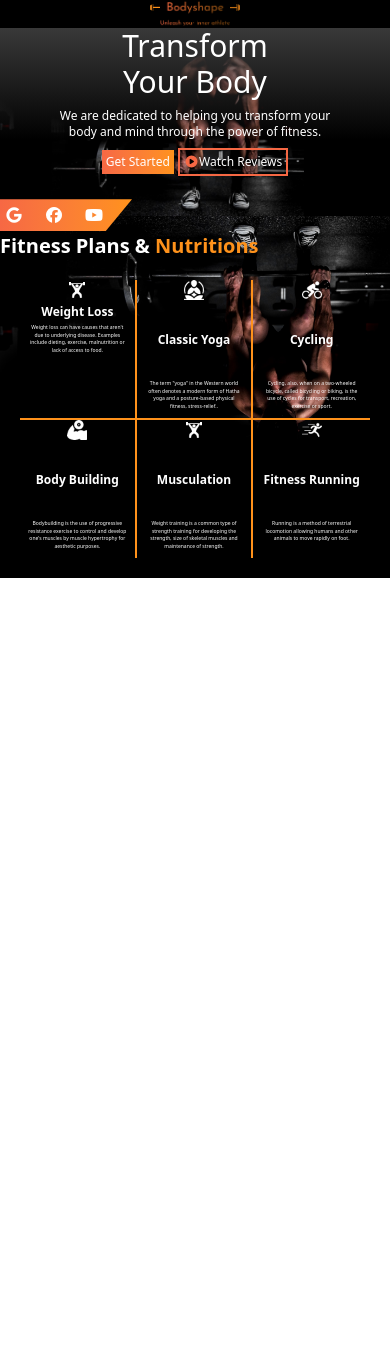
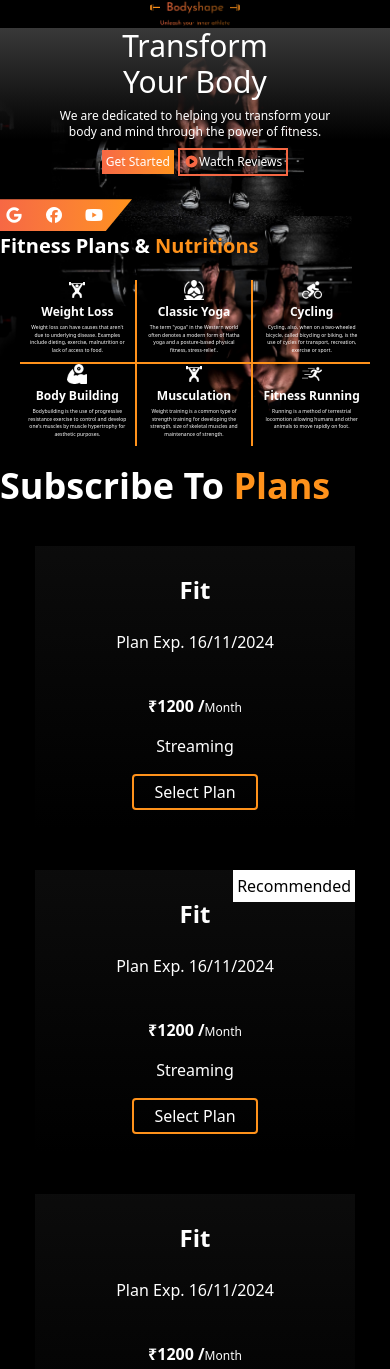
Before and after one commit to sajibJRK/Bodyshape, a plain HTML site: page index.html in a window 390 px wide. Shown: the top 1369 px of the page. Before the commit the page ends 844 px from the top, so only its background shows below. Drawn offline with nearby package versions, Linux system fonts and the light colour scheme.

Commit message:
Subscribe To Plans section done

```diff
--- a/index.html
+++ b/index.html
@@ -14,7 +14,7 @@
       <title>Bodyshape.</title>
    </head>
    <body>
-      <main class=" bg-black">
+      <main class=" bg-black w-12/12 mx-auto">
          <header
             class=" lg:h-[1020px] w-screen bg-contain lg:bg-cover bg-no-repeat  bg-[url('/image/banner.png')] relative"
          >
@@ -68,9 +68,9 @@
                class="text-white text-center md:flex flex-col gap-10 items-start pb-10 md:mt-20"
             >
                <div
-                  class="md:w-[500px] flex flex-col items-center gap-2 bg-gradient-to-b from-[#393939] to-[#393939]/0"
+                  class="md:w-[500px] flex flex-col items-center  gap-2 bg-gradient-to-b from-[#393939] to-[#393939]/0"
                >
-                  <h1 class="text-3xl md:text-8xl">
+                  <h1 class="text-3xl md:text-8xl ">
                      Transform <br />
                      Your Body
                   </h1>
@@ -117,10 +117,10 @@
             <h1 class="pt-4 md:pt-10 font-bold text-xl md:text-4xl">
                Fitness Plans & <span class="text-[#FF921B]">Nutritions</span>
             </h1>
-            <div class="grid grid-cols-3 p-5 md:p-15">
+            <div class="grid grid-cols-3 p-5 md:p-15 lg:pt-52">
                <!-- card -01 -->
                <div class="md:p-6 p-2 pt-0 border-r-2 border-b-2 border-[#FF921B]">
-                  <div class="flex flex-col text-center items-center gap-1 md:gap-8">
+                  <div class="transition-transform hover:scale-110 flex flex-col text-center items-center gap-1 md:gap-8">
                      <div>
                         <img class="md:w-20 w-5" src="./image/workout 1.png" alt="" />
                      </div>
@@ -134,7 +134,7 @@
                </div>
                <!-- card-2 -->
                <div class=" md:p-6 p-2 pt-0 border-r-2 border-b-2 border-[#FF921B]">
-                  <div class="flex flex-col text-center items-center gap-8">
+                  <div class="transition-transform hover:scale-110 flex flex-col text-center items-center gap-1 md:gap-8">
                      <div>
                         <img class="md:w-20 w-5" src="./image/yoga 1.png" alt="" />
                      </div>
@@ -148,7 +148,7 @@
                </div>
                <!-- 03 -->
                <div class=" md:p-6 p-2 pt-0  border-b-2 border-[#FF921B]">
-                  <div class="flex flex-col text-center items-center gap-8">
+                  <div class="transition-transform hover:scale-110 flex flex-col text-center items-center gap-1 md:gap-8">
                      <div>
                         <img class="md:w-20 w-5" src="./image/bicycle 1.png" alt="" />
                      </div>
@@ -163,7 +163,7 @@
 
                <!-- card-04 -->
                <div class=" md:p-6 p-2 pt-0 border-r-2 border-[#FF921B]">
-                  <div class="flex flex-col text-center items-center gap-8">
+                  <div class="transition-transform hover:scale-110 flex flex-col text-center items-center gap-1 md:gap-8">
                      <div>
                         <img class="md:w-20 w-5" src="./image/biceps.png" alt="" />
                      </div>
@@ -176,8 +176,8 @@
                   </div>
                </div>
                <!-- card-05 -->
-               <div class="md:p-6 p-2 pt-0 border-r-2 border-[#FF921B]">
-                  <div class="flex flex-col text-center items-center gap-8">
+               <div class=" md:p-6 p-2 pt-0 border-r-2 border-[#FF921B]">
+                  <div class="transition-transform hover:scale-110 flex flex-col text-center items-center gap-1 md:gap-8">
                      <div>
                         <img class="md:w-20 w-5" src="./image/workout 1.png" alt="" />
                      </div>
@@ -190,8 +190,8 @@
                   </div>
                </div>
                <!-- card-06 -->
-               <div class=" md:p-6 p-2 pt-0">
-                  <div class="flex flex-col text-center items-center gap-8">
+               <div class=" md:p-6 p-2 pt-0 ">
+                  <div class="transition-transform hover:scale-110 flex flex-col text-center items-center gap-1 md:gap-8">
                      <div>
                         <img class="md:w-20 w-5" src="./image/runer-silhouette-running-fast.png" alt="" />
                      </div>
@@ -204,6 +204,38 @@
                </div>
             </div>
          </div>
+         <!-- Fitness Plans & Nutritions section end here -->
+          <!-- Subscribe To Plans section start -->
+           <div class="text-white ">
+            <h1 class="text-4xl font-bold">Subscribe To <span class="text-[#FF921B]">Plans</span></h1>
+            <div class="lg:grid grid-cols-3  gap-20 w-11/12 my-5 mx-auto">
+               <!-- card-1-->
+               <div class=" transition-transform hover:scale-110 w-80 mx-auto my-10 flex flex-col p-5 space-y-4 items-center text-white bg-gradient-to-t from-[#393939]/0 to-[#393939]/20">
+                  <h1 class=" font-bold text-2xl p-2">Fit</h1>
+                  <p class=" text-white">Plan Exp.  16/11/2024</p>
+                  <p class="font-bold mt-6">₹1200 /<span class="text-xs font-normal">Month</span></p>
+                  <p class="">Streaming</p>
+                  <button class="border-2 border-[#FF921B] hover:bg-[#FF921B] py-1 px-5 rounded-sm">Select Plan</button>
+               </div><!-- card-2-->
+               <div class="transition-transform hover:scale-110 relative lg:top-[-30px] w-80 mx-auto my-10 flex flex-col p-5 space-y-4 items-center text-white bg-gradient-to-t from-[#393939]/0 to-[#393939]/20">
+                  <h1 class="bg-white text-black md:font-bold absolute p-1 top-0 right-0 lg:right-auto lg:top-[-15px] " >Recommended</h1>
+                  <h1 class=" font-bold text-2xl p-2">Fit</h1>
+                  <p class=" text-white">Plan Exp.  16/11/2024</p>
+                  <p class="font-bold mt-6">₹1200 /<span class="text-xs font-normal">Month</span></p>
+                  <p class="">Streaming</p>
+                  <button class="border-2 border-[#FF921B] hover:bg-[#FF921B] py-1 px-5 rounded-sm">Select Plan</button>
+               </div><!-- card-3-->
+               <div class="transition-transform hover:scale-110 w-80 mx-auto my-3 flex flex-col p-5 space-y-4 items-center text-white bg-gradient-to-t from-[#393939]/0 to-[#393939]/20">
+                  <h1 class=" font-bold text-2xl p-2">Fit</h1>
+                  <p class=" text-white">Plan Exp.  16/11/2024</p>
+                  <p class="font-bold mt-6">₹1200 /<span class="text-xs font-normal">Month</span></p>
+                  <p class="">Streaming</p>
+                  <button class="border-2 border-[#FF921B] hover:bg-[#FF921B] py-1 px-5 rounded-sm">Select Plan</button>
+               </div>
+
+
+            </div>
+           </div>
       </main>
    </body>
 </html>
```
